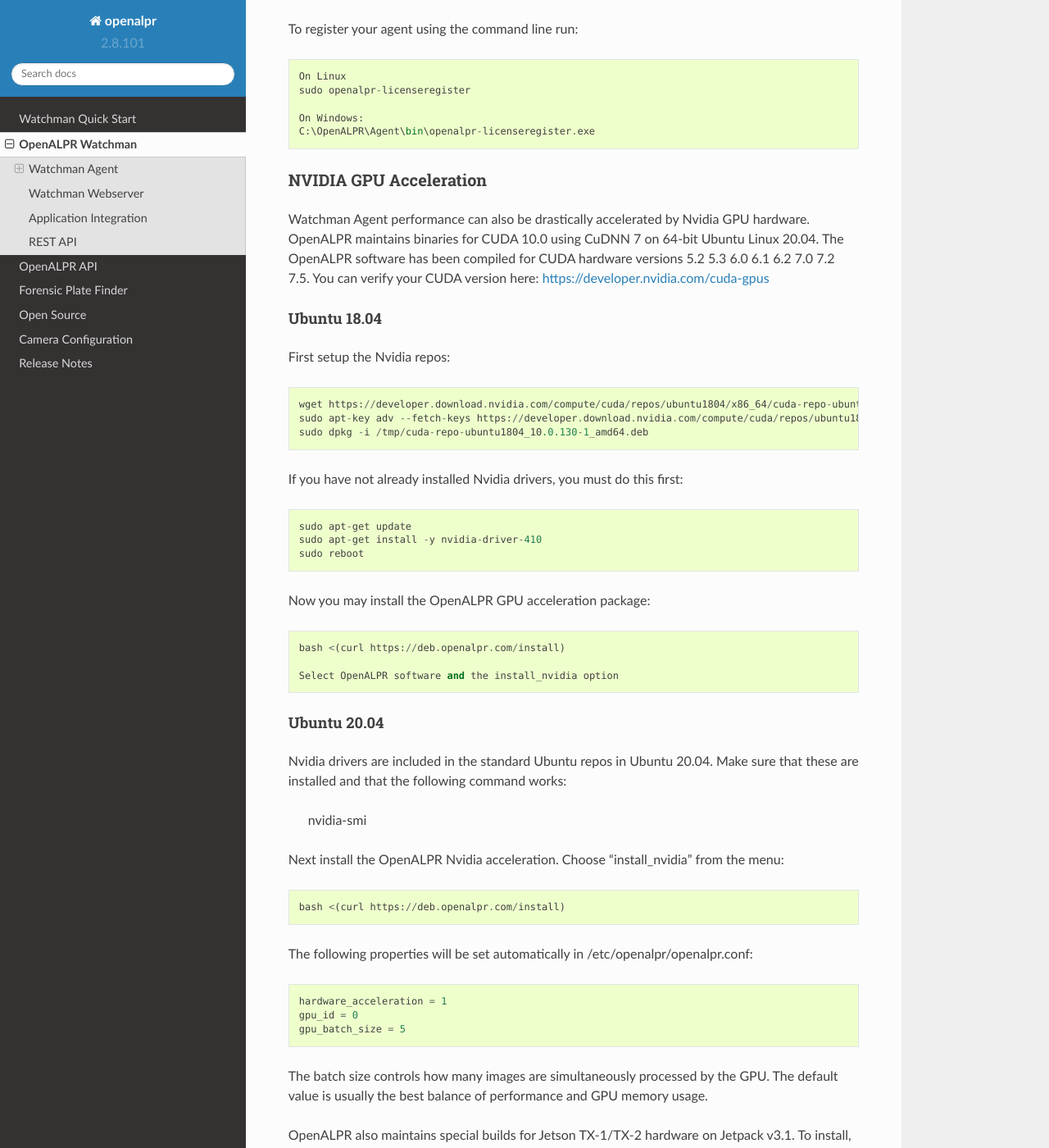
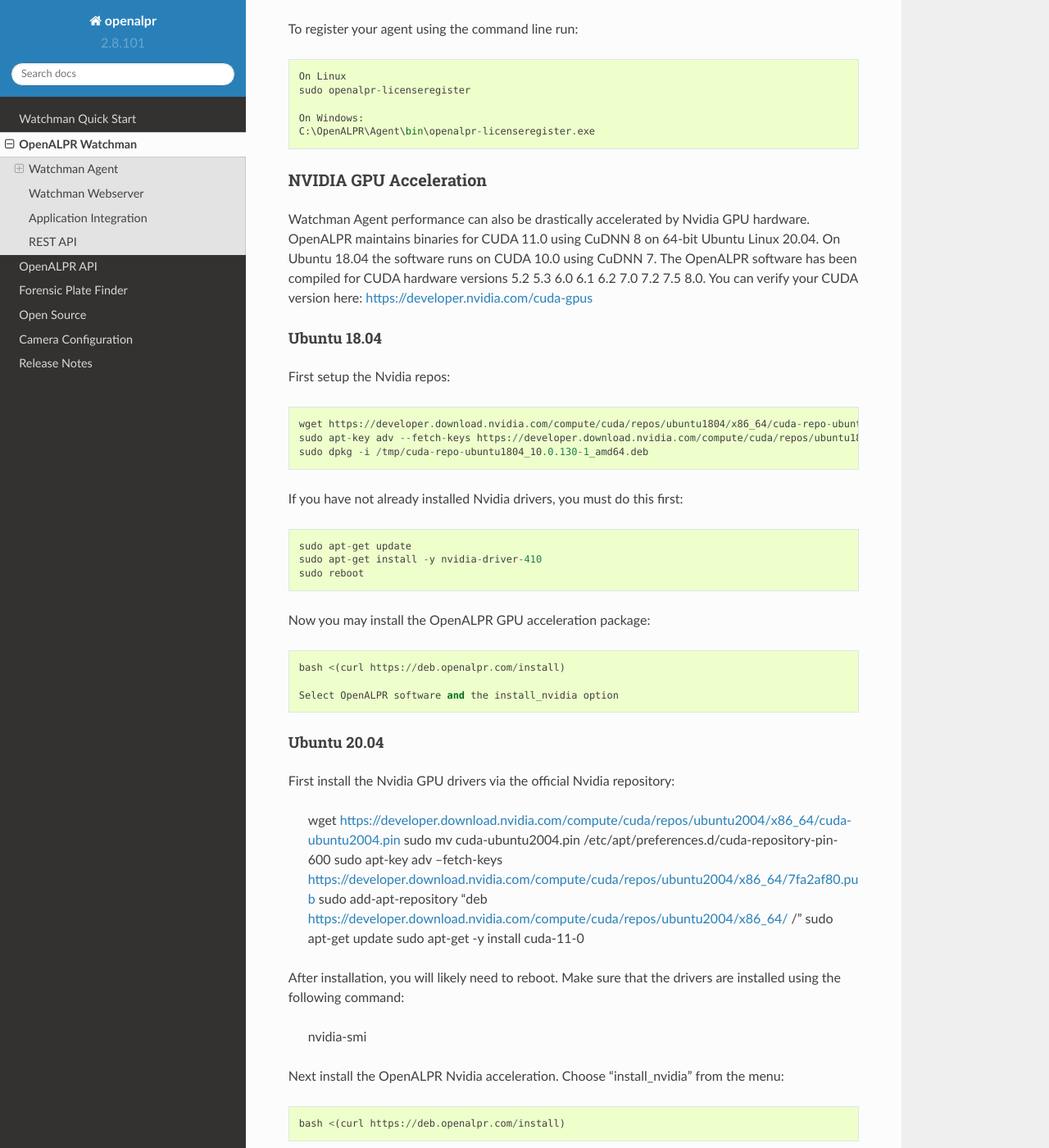
Before and after one commit to openalpr/doc, a Sphinx documentation site: the page built from source/watchman.rst, in a window 1280 px wide and 1400 px high, scrolled down 4870 px. Shown: the whole window at 82% size. Built offline with Sphinx 7.4.7 and the Read the Docs theme 2.0.0, drawn with Linux system fonts in a browser that asks for light colours.

Commit message:
updated Nvidia instructions

```diff
--- a/source/watchman.rst
+++ b/source/watchman.rst
@@ -198,7 +198,7 @@
 NVIDIA GPU Acceleration
 -------------------------
 
-Watchman Agent performance can also be drastically accelerated by Nvidia GPU hardware.  OpenALPR maintains binaries for CUDA 10.0 using CuDNN 7 on 64-bit Ubuntu Linux 20.04.  The OpenALPR software has been compiled for CUDA hardware versions 5.2 5.3 6.0 6.1 6.2 7.0 7.2 7.5.  You can verify your CUDA version here: https://developer.nvidia.com/cuda-gpus
+Watchman Agent performance can also be drastically accelerated by Nvidia GPU hardware.  OpenALPR maintains binaries for CUDA 11.0 using CuDNN 8 on 64-bit Ubuntu Linux 20.04.  On Ubuntu 18.04 the software runs on CUDA 10.0 using CuDNN 7.  The OpenALPR software has been compiled for CUDA hardware versions 5.2 5.3 6.0 6.1 6.2 7.0 7.2 7.5 8.0.  You can verify your CUDA version here: https://developer.nvidia.com/cuda-gpus
 
 Ubuntu 18.04
 ................
@@ -224,7 +224,16 @@
 Ubuntu 20.04
 ...............
 
-Nvidia drivers are included in the standard Ubuntu repos in Ubuntu 20.04.  Make sure that these are installed and that the following command works:
+First install the Nvidia GPU drivers via the official Nvidia repository:
+
+  wget https://developer.download.nvidia.com/compute/cuda/repos/ubuntu2004/x86_64/cuda-ubuntu2004.pin
+  sudo mv cuda-ubuntu2004.pin /etc/apt/preferences.d/cuda-repository-pin-600
+  sudo apt-key adv --fetch-keys https://developer.download.nvidia.com/compute/cuda/repos/ubuntu2004/x86_64/7fa2af80.pub
+  sudo add-apt-repository "deb https://developer.download.nvidia.com/compute/cuda/repos/ubuntu2004/x86_64/ /"
+  sudo apt-get update
+  sudo apt-get -y install cuda-11-0
+
+After installation, you will likely need to reboot.  Make sure that the drivers are installed using the following command:
 
   nvidia-smi
 
```
